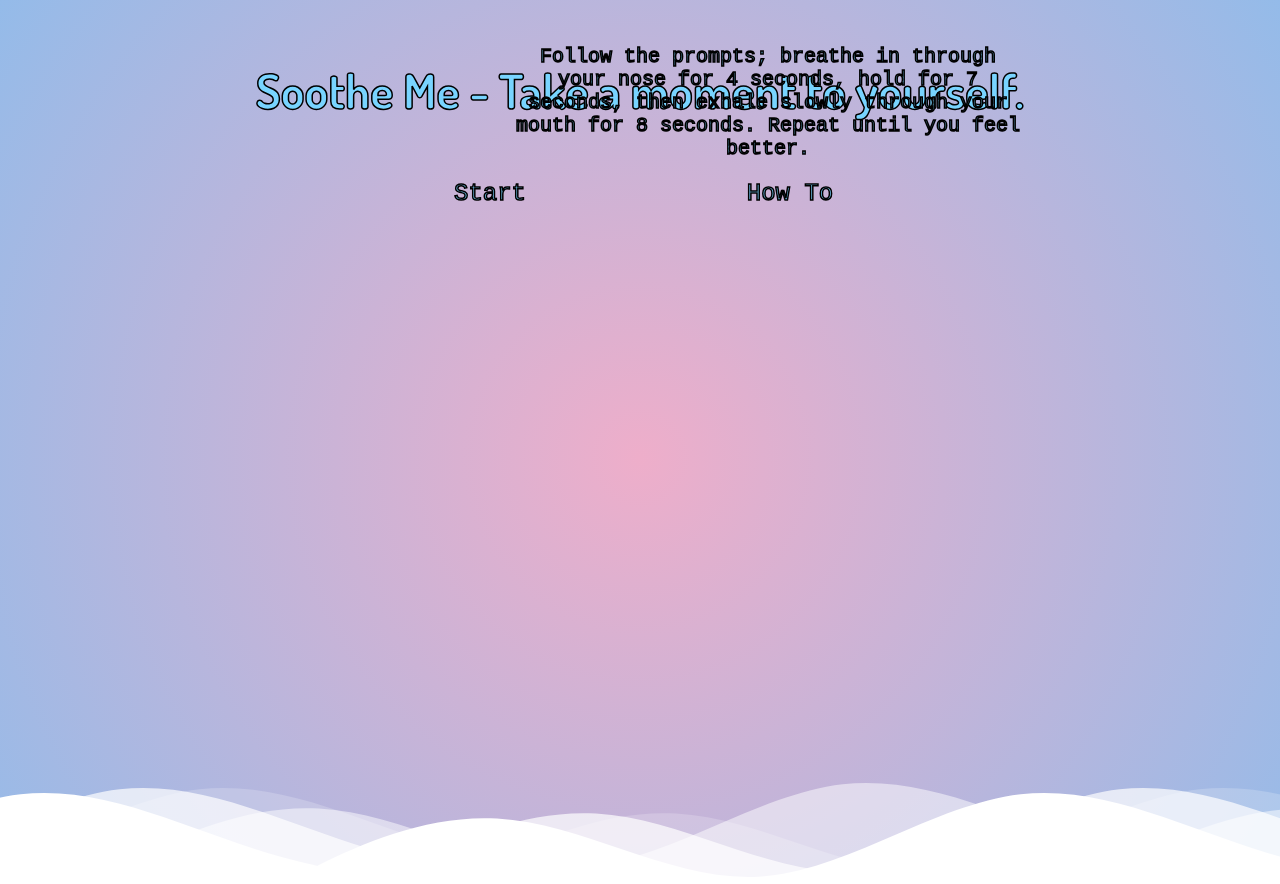
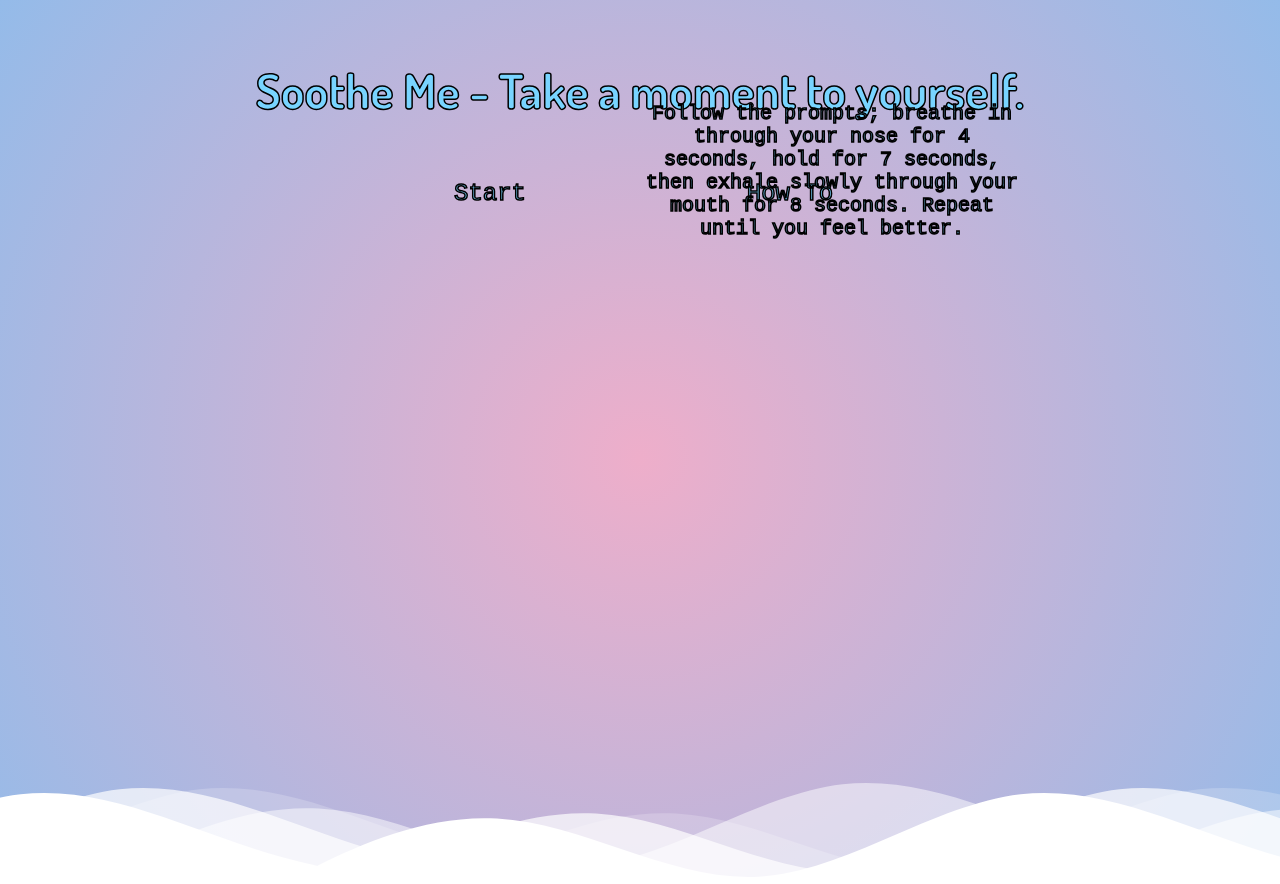
Before and after one commit to asood92/sootheme, a plain HTML site: page index.html in a window 1280 px wide. Both pictures are taken after a click on the element "How To". Shown: the top 884 px of the page. Drawn offline with nearby package versions, Linux system fonts and the light colour scheme.

Commit message:
fix tooltip

```diff
--- a/css/styles.css
+++ b/css/styles.css
@@ -55,10 +55,10 @@ h1 {
 .style-instructions {
   display: none;
   font-size: 20px;
-  width: 40%;
+  width: 30%;
   position: absolute;
-  bottom: 80%;
-  left: 40%;
+  bottom: 70%;
+  left: 50%;
 }
 
 footer {
@@ -76,7 +76,7 @@ section {
 
 section .wave {
   position: absolute;
-  bottom: 0;
+  bottom: -10vh;
   left: 0;
   width: 100%;
   height: 100px;
@@ -89,7 +89,7 @@ section .wave.wave1 {
   z-index: 1000;
   opacity: 1;
   animation-delay: 0s;
-  bottom:0;
+  bottom: 0;
 }
 
 @keyframes animate {
```
